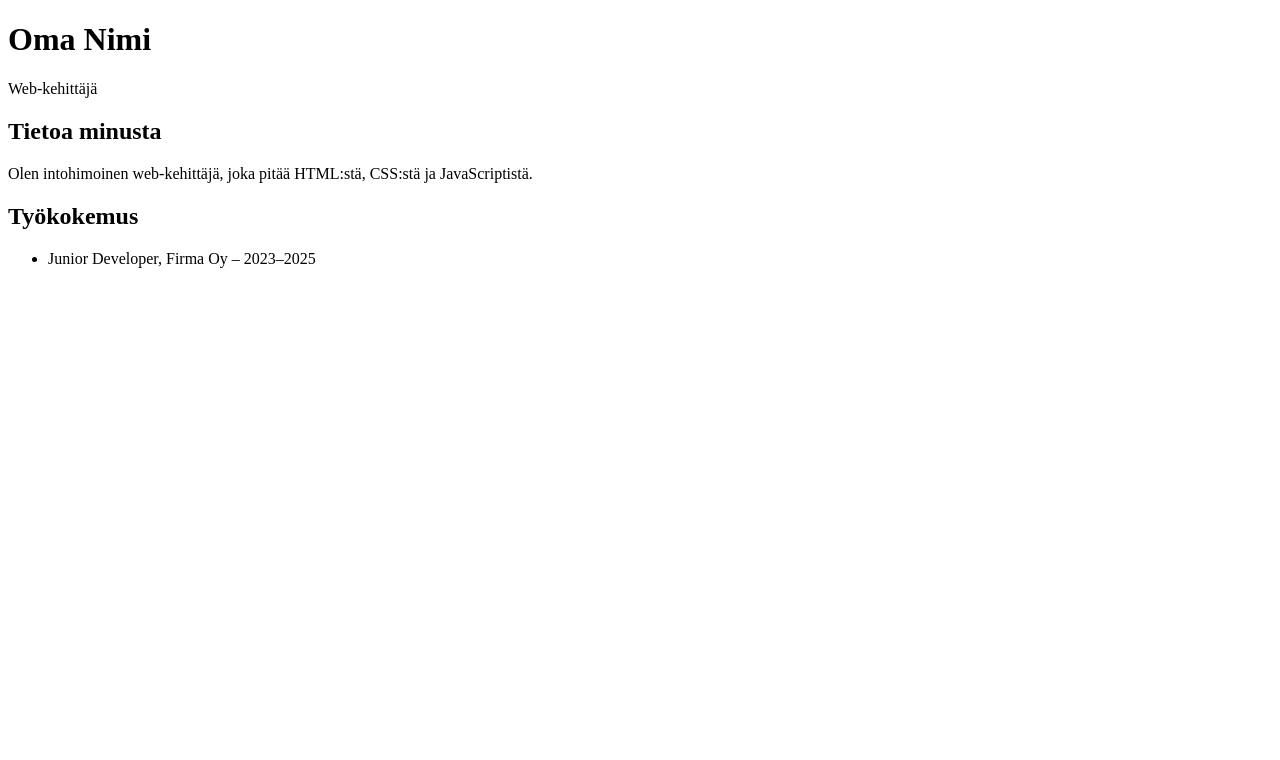
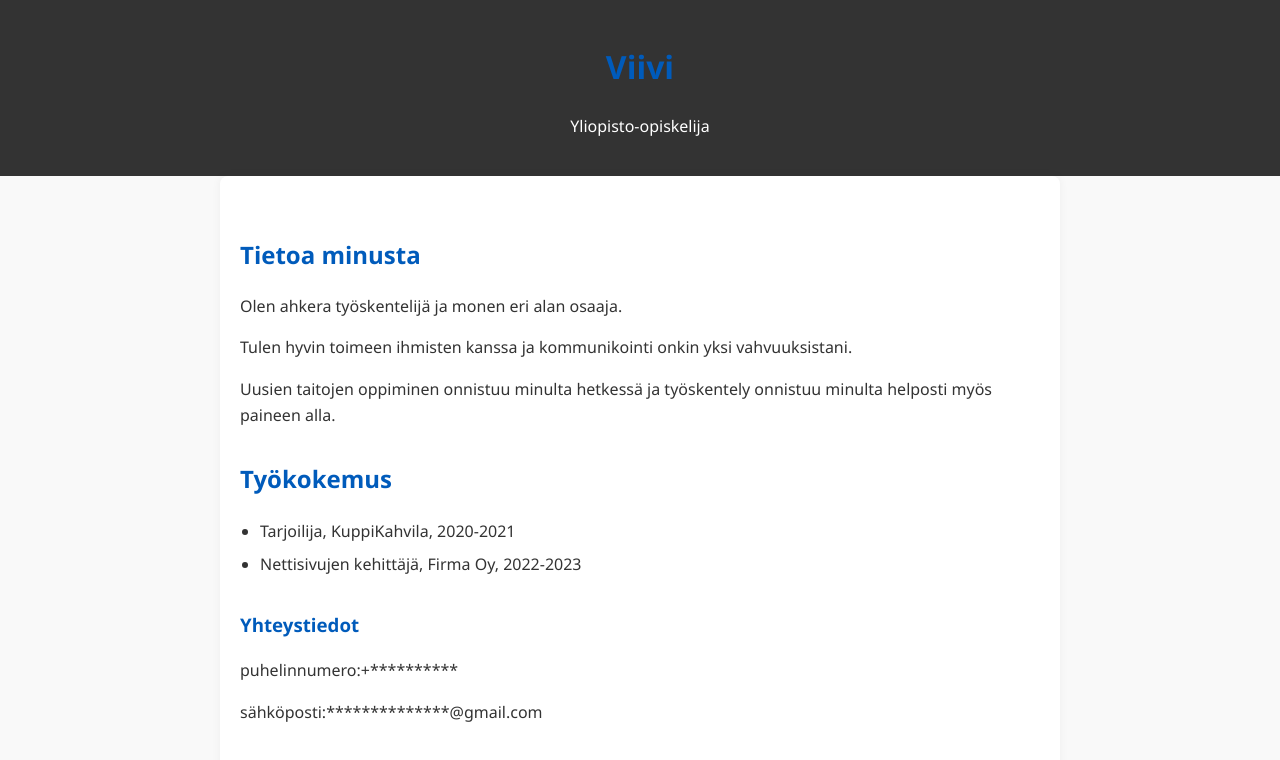
Before and after one commit to viivizz/ansioluettelo, a plain HTML site: page index.html in a window 1280 px wide. Drawn offline with Linux system fonts and the light colour scheme.

Commit message:
Korjattiin css-tiedoston nimi

```diff
--- a/index.html
+++ b/index.html
@@ -3,24 +3,32 @@
 <head>
   <meta charset="UTF-8">
   <title>Ansioluettelo</title>
-  <link rel="stylesheet" href="styles.css">
+  <link rel="stylesheet" href="style.css">
 </head>
 <body>
   <header>
-    <h1>Oma Nimi</h1>
-    <p>Web-kehittäjä</p>
+    <h1>Viivi</h1>
+    <p>Yliopisto-opiskelija</p>
   </header>
   <main>
     <section>
       <h2>Tietoa minusta</h2>
-      <p>Olen intohimoinen web-kehittäjä, joka pitää HTML:stä, CSS:stä ja JavaScriptistä.</p>
+      <p>Olen ahkera työskentelijä ja monen eri alan osaaja.</p>
+      <p>Tulen hyvin toimeen ihmisten kanssa ja kommunikointi onkin yksi vahvuuksistani.</p>
+      <p>Uusien taitojen oppiminen onnistuu minulta hetkessä ja työskentely onnistuu minulta helposti myös paineen alla.</p>
     </section>
+
     <section>
       <h2>Työkokemus</h2>
       <ul>
-        <li>Junior Developer, Firma Oy – 2023–2025</li>
+        <li>Tarjoilija, KuppiKahvila, 2020-2021</li>
+        <li>Nettisivujen kehittäjä, Firma Oy, 2022-2023</li>
       </ul>
     </section>
+    <section>
+      <h3>Yhteystiedot</h3>
+      <p>puhelinnumero:+**********</p>
+      <p>sähköposti:**************@gmail.com</p>
   </main>
 </body>
 </html>
```
